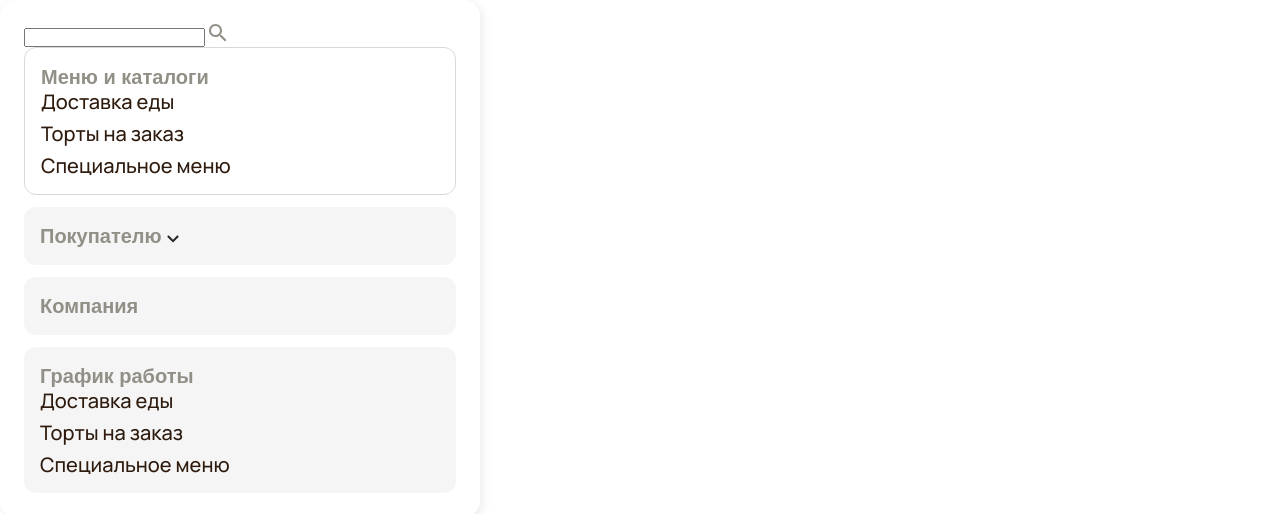
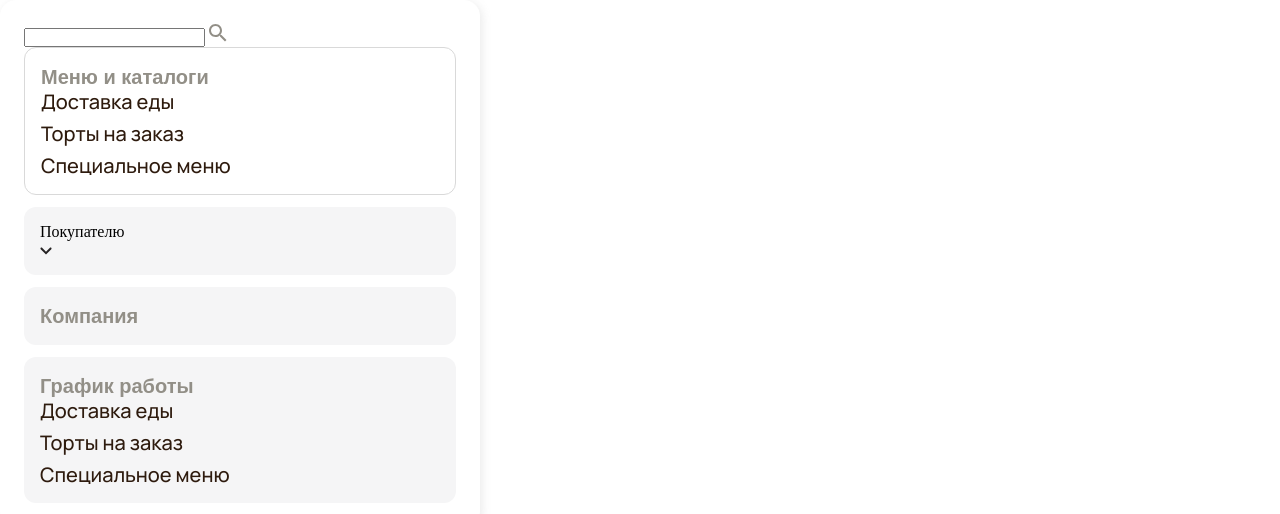
Before and after one commit to Garik9402/Restaurant, a website: page src/index.html in a window 1280 px wide. Shown: the top 514 px of the page. Drawn offline with nearby package versions, Linux system fonts and the light colour scheme; files that its build step writes are made by us from their sources; a web font is replaced by a local one.

Commit message:
in the process;)

```diff
--- a/src/index.html
+++ b/src/index.html
@@ -41,7 +41,8 @@
                </nav>
             </div>
             <div class="burger-menu__menu spoiler">
-               <div class="burger-menu__title">Покупателю
+               <div class="burger-menu__menu-items">
+                  <p class="burger-menu__menu-title">Покупателю</p>
                   <svg width="12" height="8" viewBox="0 0 12 8" fill="none" xmlns="http://www.w3.org/2000/svg">
                      <path fill-rule="evenodd" clip-rule="evenodd"
                         d="M6 7.5L11.3 2.2C11.6866 1.8134 11.6866 1.1866 11.3 0.8V0.8C10.9134 0.413401 10.2866 0.413401 9.9 0.800001L6 4.7L2.1 0.8C1.7134 0.413401 1.0866 0.413401 0.7 0.800001V0.800001C0.3134 1.1866 0.313401 1.8134 0.7 2.2L6 7.5Z"
```
Also changed, not shown: dist/index.html.
